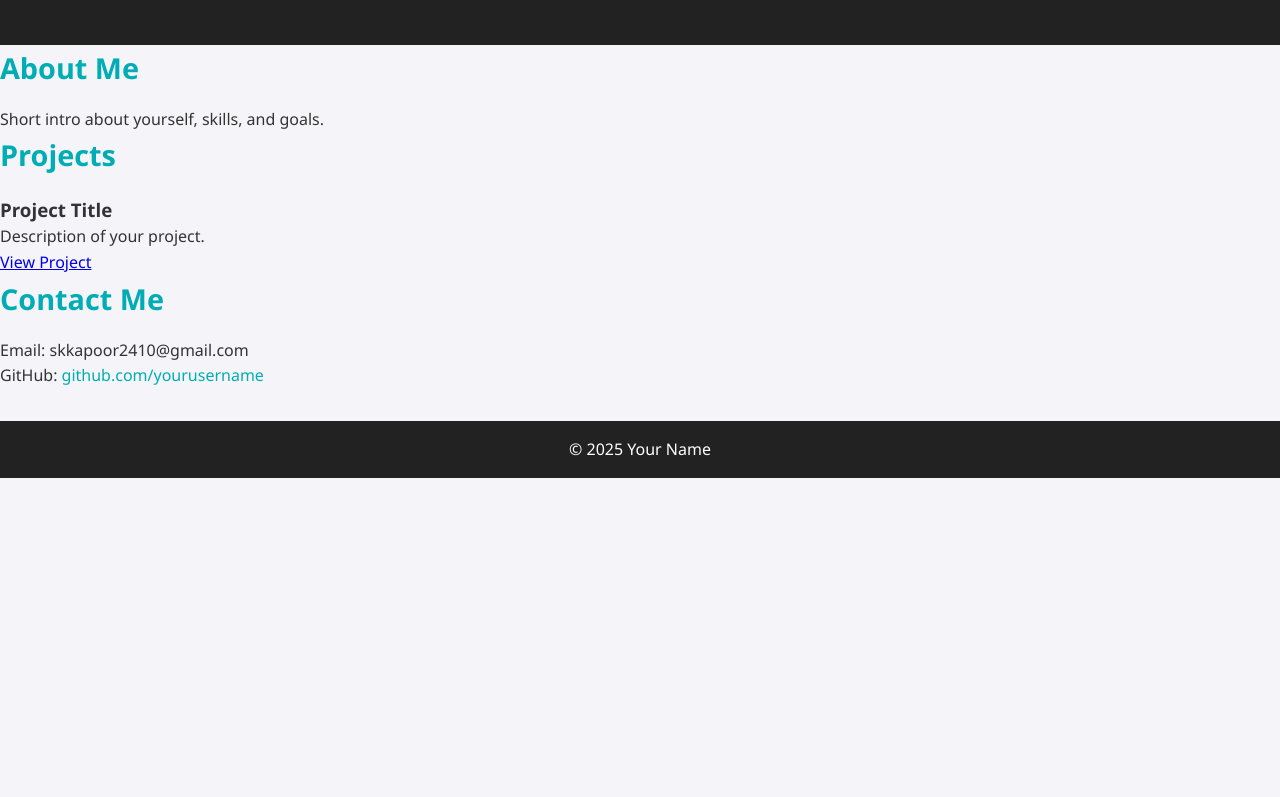
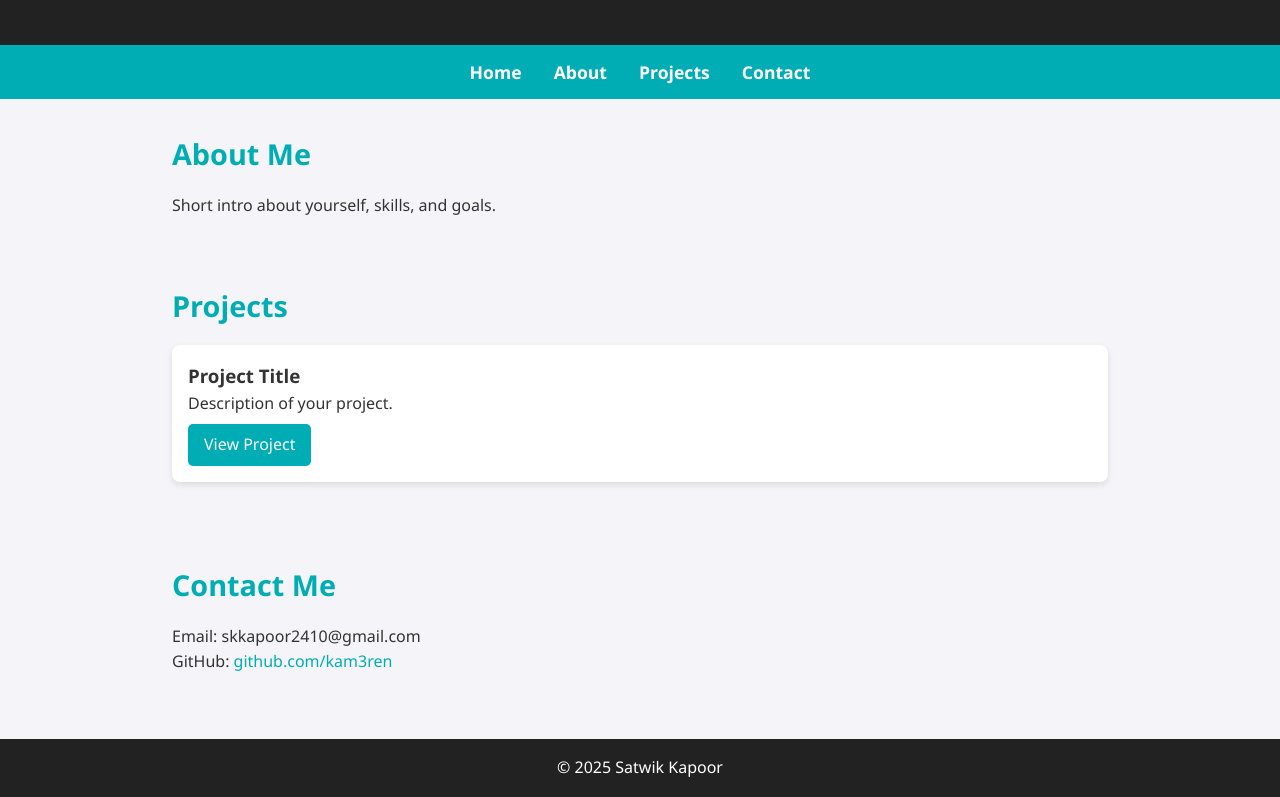
Before and after one commit to kam3ren/Portfolio-Website, a plain HTML site: page index.html in a window 1280 px wide. Shown: the part 128-925 px from the top of the page. Before the commit the page ends 800 px from the top, so only its background shows below. Drawn offline with Linux system fonts and the light colour scheme.

Commit message:
Added simple navbar.

```diff
--- a/index.html
+++ b/index.html
@@ -12,6 +12,16 @@
     <h1>Hi, I'm Satwik Kapoor</h1>
     <p>Aspiring Software Engineer/Developer</p>
   </header>
+
+  <!-- Navigation Bar -->
+  <nav class="navbar">
+    <ul>
+      <li><a href="#">Home</a></li>
+      <li><a href="#about">About</a></li>
+      <li><a href="#projects">Projects</a></li>
+      <li><a href="#contact">Contact</a></li>
+    </ul>
+  </nav>
 
   <!-- About -->
   <section id="about">
@@ -33,11 +43,13 @@
   <section id="contact">
     <h2>Contact Me</h2>
     <p>Email: skkapoor2410@gmail.com</p>
-    <p>GitHub: <a href="https://github.com/kam3ren">github.com/yourusername</a></p>
+    <p>GitHub: <a href="https://github.com/kam3ren">github.com/kam3ren</a></p>
   </section>
 
   <footer>
-    <p>&copy; 2025 Your Name</p>
+    <p>&copy; 2025 Satwik Kapoor</p>
   </footer>
+
+  <script src="script.js"></script>
 </body>
 </html>
--- a/script.js
+++ b/script.js
@@ -1,5 +1,5 @@
-// Example: Smooth scrolling for nav links
-document.querySelectorAll('header nav a').forEach(link => {
+// Smooth scrolling for nav links
+document.querySelectorAll('a[href^="#"]').forEach(link => {
   link.addEventListener('click', e => {
     e.preventDefault();
     const target = document.querySelector(link.getAttribute('href'));
--- a/style.css
+++ b/style.css
@@ -12,14 +12,6 @@ body {
   line-height: 1.6;
 }
 
-/* Container */
-.container {
-  width: 90%;
-  max-width: 1000px;
-  margin: auto;
-  padding: 2rem 0;
-}
-
 /* Header */
 header {
   background: #222;
@@ -32,51 +24,54 @@ header h1 span {
   color: #00adb5;
 }
 
-header nav {
-  margin-top: 1rem;
+/* Navbar */
+.navbar {
+  background: #00adb5;
+  padding: 0.8rem 0;
 }
 
-header nav a {
+.navbar ul {
+  list-style: none;
+  display: flex;
+  justify-content: center;
+  gap: 2rem;
+}
+
+.navbar a {
   color: #fff;
-  margin: 0 10px;
   text-decoration: none;
   font-weight: bold;
+  font-size: 1.1rem;
   transition: color 0.3s;
 }
 
-header nav a:hover {
-  color: #00adb5;
+.navbar a:hover {
+  color: #222;
 }
 
 /* Sections */
+section {
+  padding: 2rem;
+  max-width: 1000px;
+  margin: auto;
+}
+
 section h2 {
   margin-bottom: 1rem;
   color: #00adb5;
   font-size: 1.8rem;
 }
 
-/* Projects */
-.projects-grid {
-  display: grid;
-  grid-template-columns: repeat(auto-fit, minmax(280px, 1fr));
-  gap: 1.5rem;
+/* Project Section */
+.project {
+  background: #fff;
+  padding: 1rem;
+  margin: 1rem 0;
+  border-radius: 8px;
+  box-shadow: 0 3px 6px rgba(0,0,0,0.1);
 }
 
-.project-card {
-  background: #fff;
-  border-radius: 8px;
-  padding: 1rem;
-  box-shadow: 0 3px 6px rgba(0,0,0,0.1);
-  text-align: center;
-}
-
-.project-card img {
-  max-width: 100%;
-  border-radius: 6px;
-  margin-bottom: 1rem;
-}
-
-.project-card a {
+.project a {
   display: inline-block;
   margin-top: 0.5rem;
   padding: 0.5rem 1rem;
@@ -87,7 +82,7 @@ section h2 {
   transition: background 0.3s;
 }
 
-.project-card a:hover {
+.project a:hover {
   background: #007b7f;
 }
 
```
